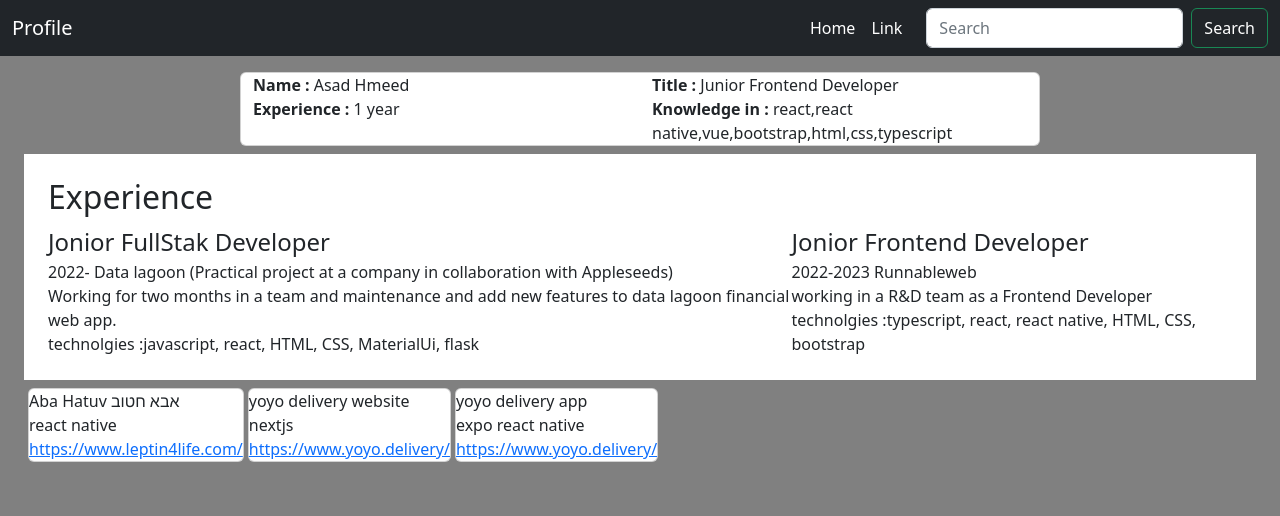
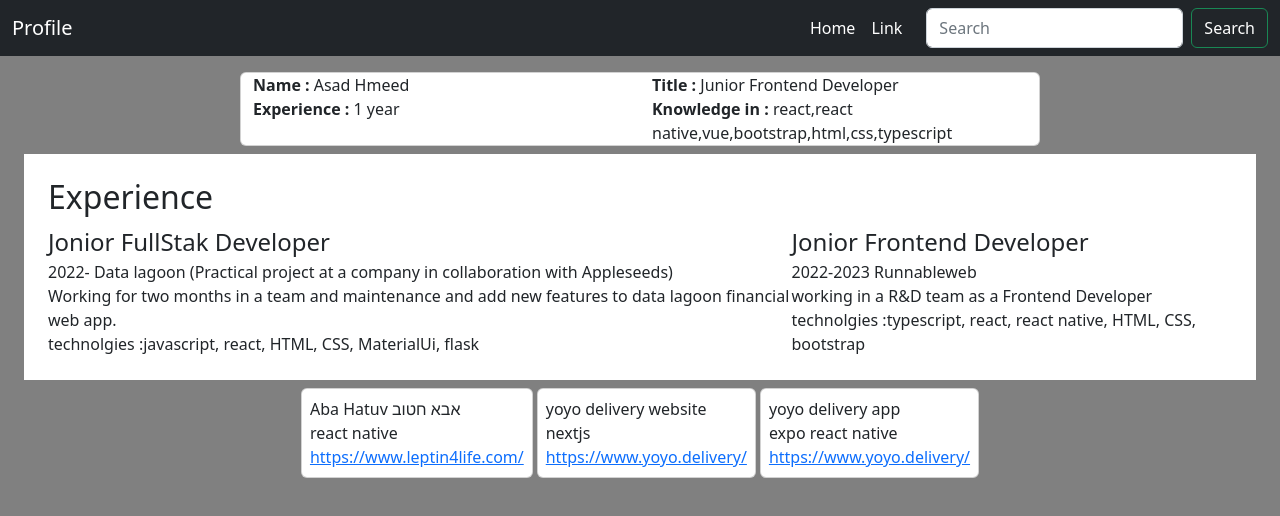
Before and after one commit to asadhmeed2/asadNx, a React (Vite) app in the folder packages/new-react-app/: page /Home in a window 1280 px wide. Shown: the top 516 px of the page. Built offline with nearby package versions, Linux system fonts and the light colour scheme.

Commit message:
add scss module for ProjectsCardList

```diff
--- a/package.json
+++ b/package.json
@@ -12,6 +12,7 @@
     "@swc/helpers": "~0.5.0",
     "axios": "^1.0.0",
     "bootstrap": "^5.2.3",
+    "classnames": "^2.3.2",
     "react": "18.2.0",
     "react-bootstrap": "^2.7.4",
     "react-dom": "18.2.0",
--- /dev/null
+++ b/packages/new-react-app/src/modules/components/ProjectsCardList/ProjectsCardList.module.scss
@@ -0,0 +1,8 @@
+.list{
+    -ms-overflow-style: none;  /* IE and Edge */
+    scrollbar-width: none;  /* Firefox */
+}
+
+.list::-webkit-scrollbar {
+    display: none;
+  }
--- a/packages/new-react-app/src/modules/components/ProjectsCardList/ProjectsCardList.tsx
+++ b/packages/new-react-app/src/modules/components/ProjectsCardList/ProjectsCardList.tsx
@@ -1,6 +1,10 @@
 import React from 'react'
 import { Card } from 'react-bootstrap'
 
+import cn from 'classnames'
+
+
+import styles from './ProjectsCardList.module.scss'
 
 const demodata = [{id:'1', title:'Aba Hatuv  אבא חטוב', description:'', framwork:'react native',moreTecnologes:'',websiteUrl:'https://www.leptin4life.com/'},
 {id:'2', title:'yoyo delivery website', description:'', framwork:'nextjs',moreTecnologes:'',websiteUrl:'https://www.yoyo.delivery/'}
@@ -8,11 +12,11 @@ const demodata = [{id:'1', title:'Aba Hatuv  אבא חטוב', description:'', f
 
 export const ProjectsCardList = () => {
   return (
-    <div className='overflow-scroll d-flex ps-1'>
+    <div className={cn('d-flex ps-1 justify-content-center',styles.list)}>
     {
       demodata.map((item)=>{
 
-       return <Card className='me-1'>
+       return <Card className='me-1 p-2'>
                   <div className="">
                     <span>{item.title}</span>
                   </div>
```
Also changed, not shown: 1 other file (tests, documents, lock files or other folders).
